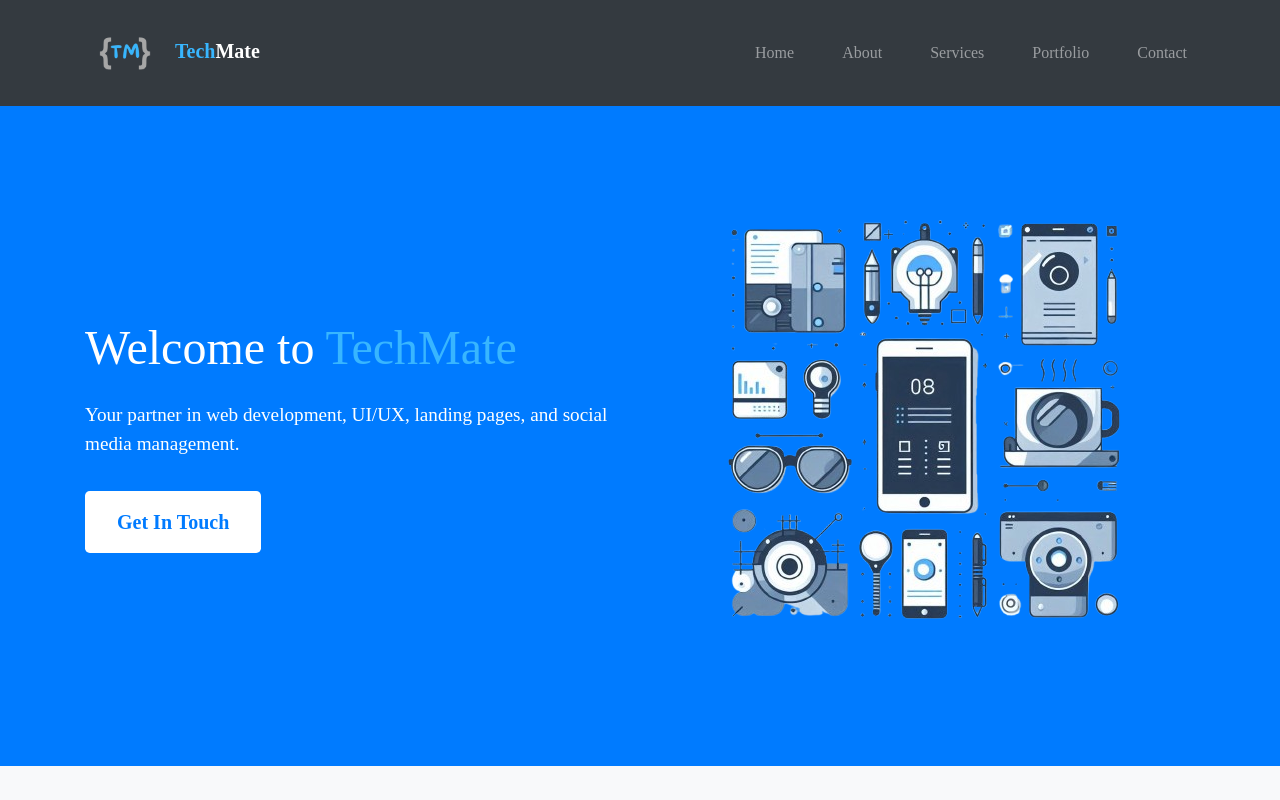
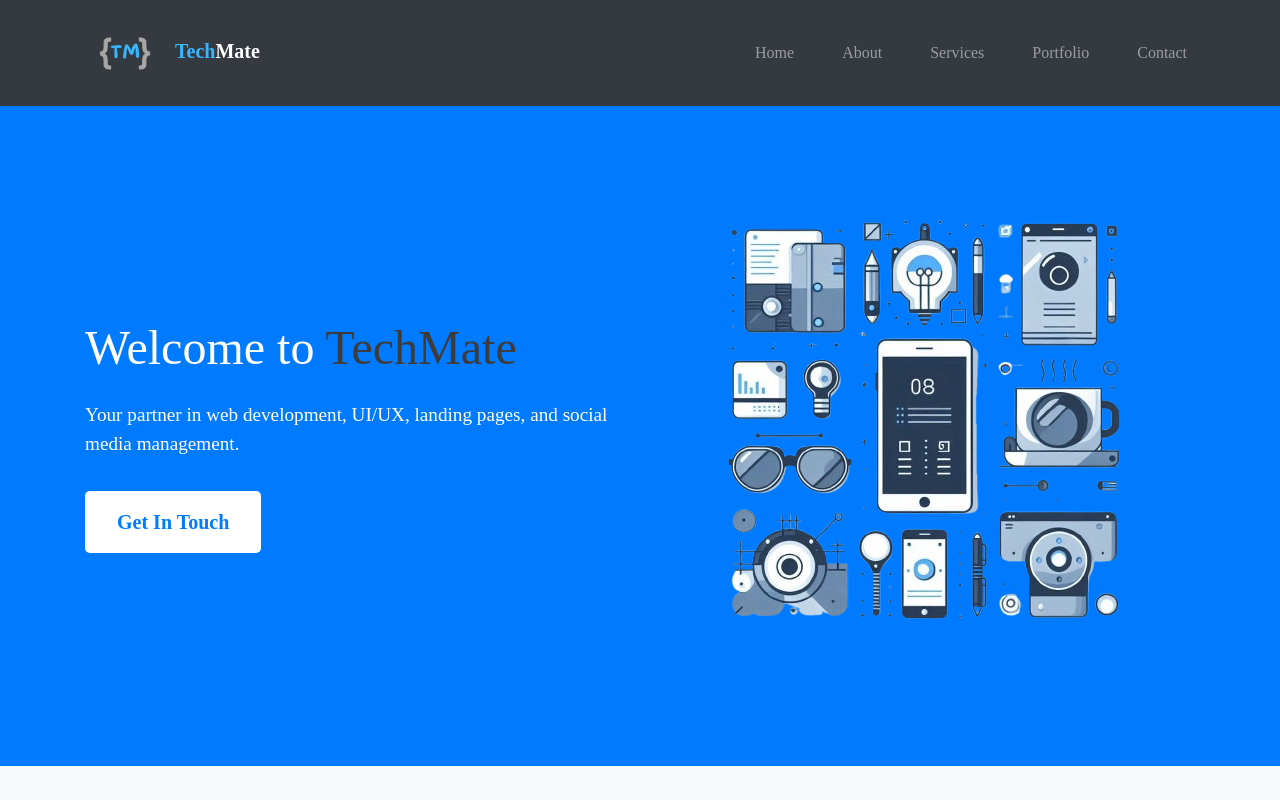
Before and after one commit to techmate-projects93/techmate-projects, a React (Create React App) app: page / in a window 1280 px wide. Shown: the top 800 px of the page. Built offline with nearby package versions, Linux system fonts and the light colour scheme; a web font is replaced by a local one.

Commit message:
techmate name

```diff
--- a/src/pages/Home.css
+++ b/src/pages/Home.css
@@ -32,7 +32,9 @@
 }
 
 .highlight {
-  color: #38b6ff; /* Part of TechMate in blue */
+  /* color: #38b6ff;  */
+  /* Part of TechMate in blue */
+  color: #3e3b3b;
 }
 
 .btn {
```
